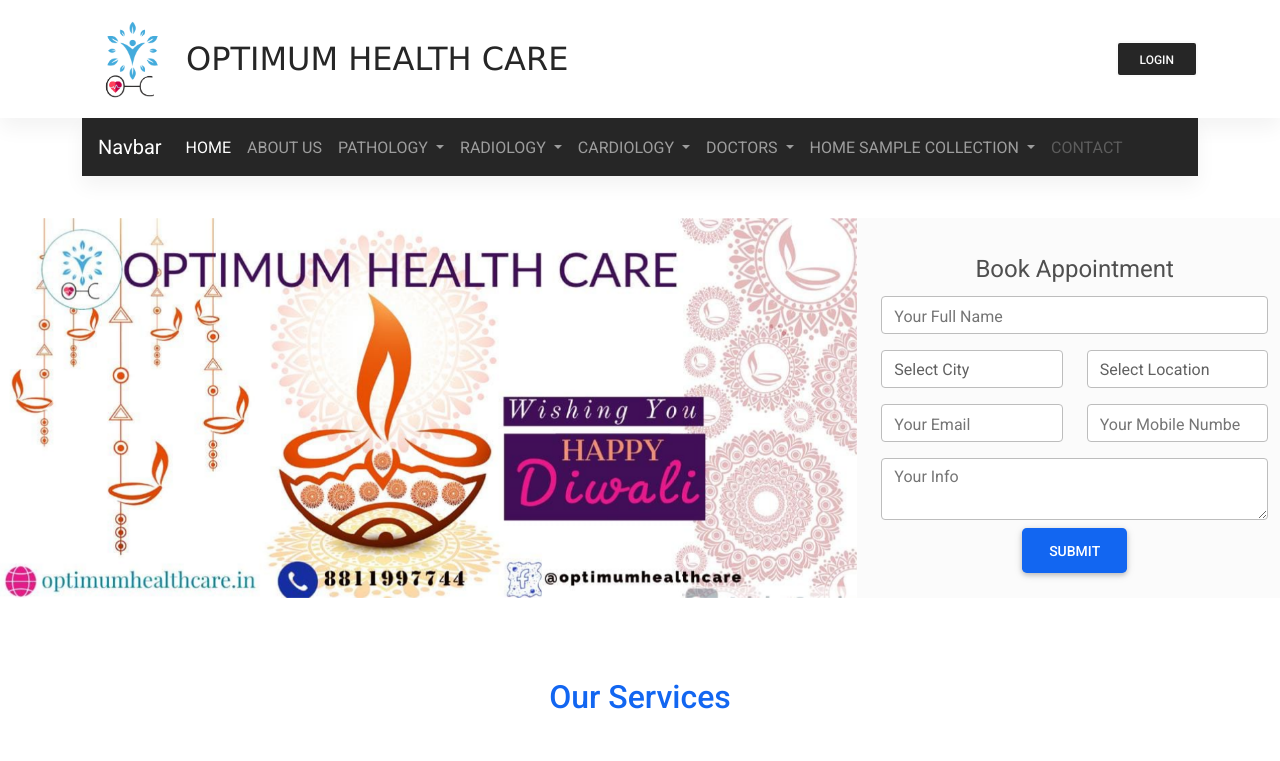
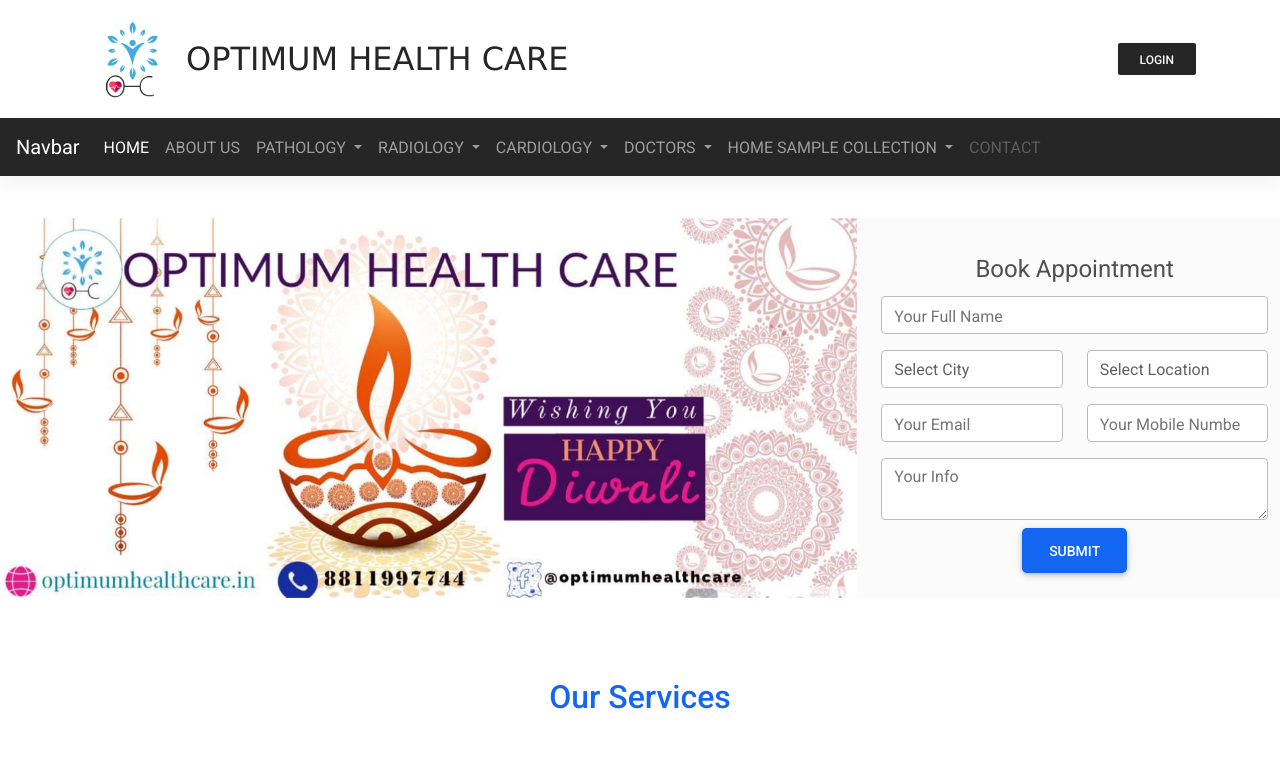
Before and after one commit to utpalbharali/Web-optimumhealthcare, a plain HTML site: page index.html in a window 1280 px wide. Shown: the top 761 px of the page. Drawn offline with nearby package versions, Linux system fonts and the light colour scheme.

Commit message:
Update index.html

```diff
--- a/index.html
+++ b/index.html
@@ -47,7 +47,7 @@
 
     <!-- Navbar line HOME/ -->
 
-<div class="container">
+<div class="container-flex">
     <nav class="navbar sticky-top navbar-expand-md navbar-dark bg-dark">
         <!-- TOggler/collapsable button -->
         <a class="navbar-brand" href="#">Navbar</a>
```
